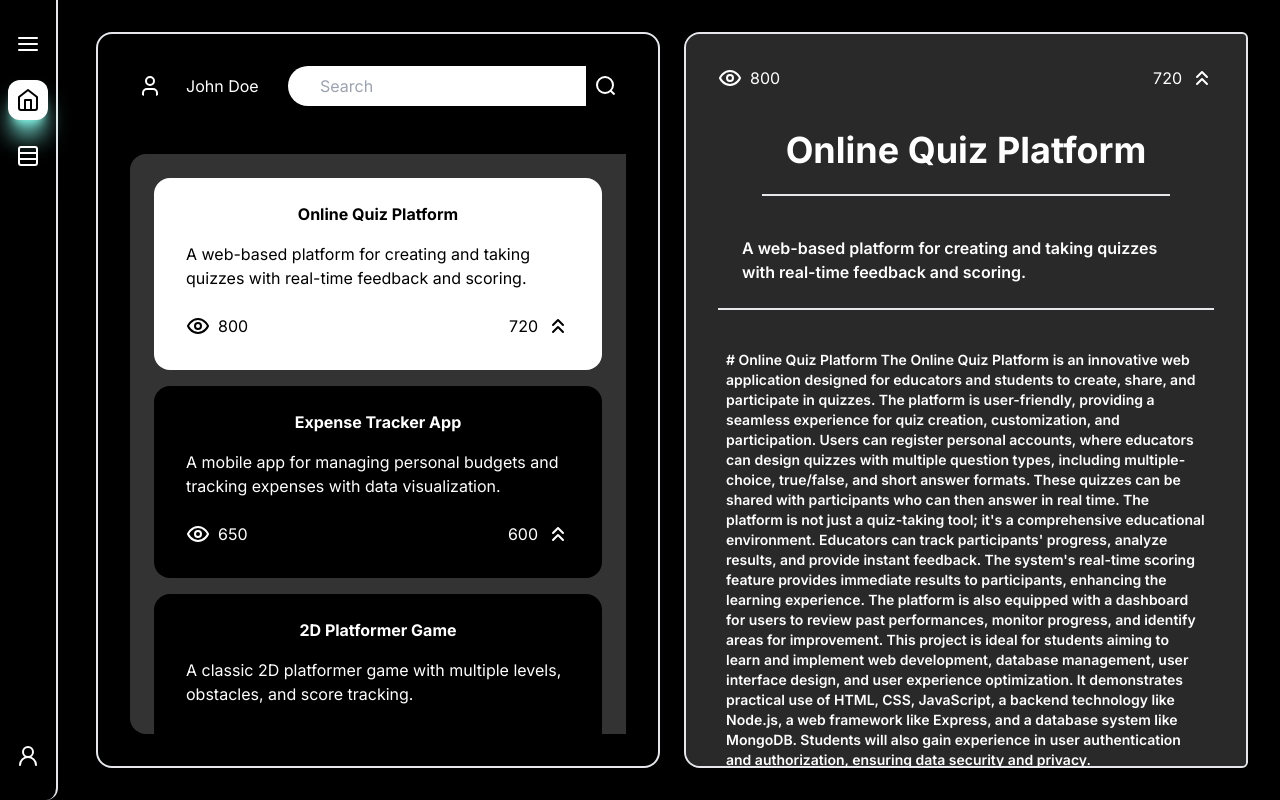
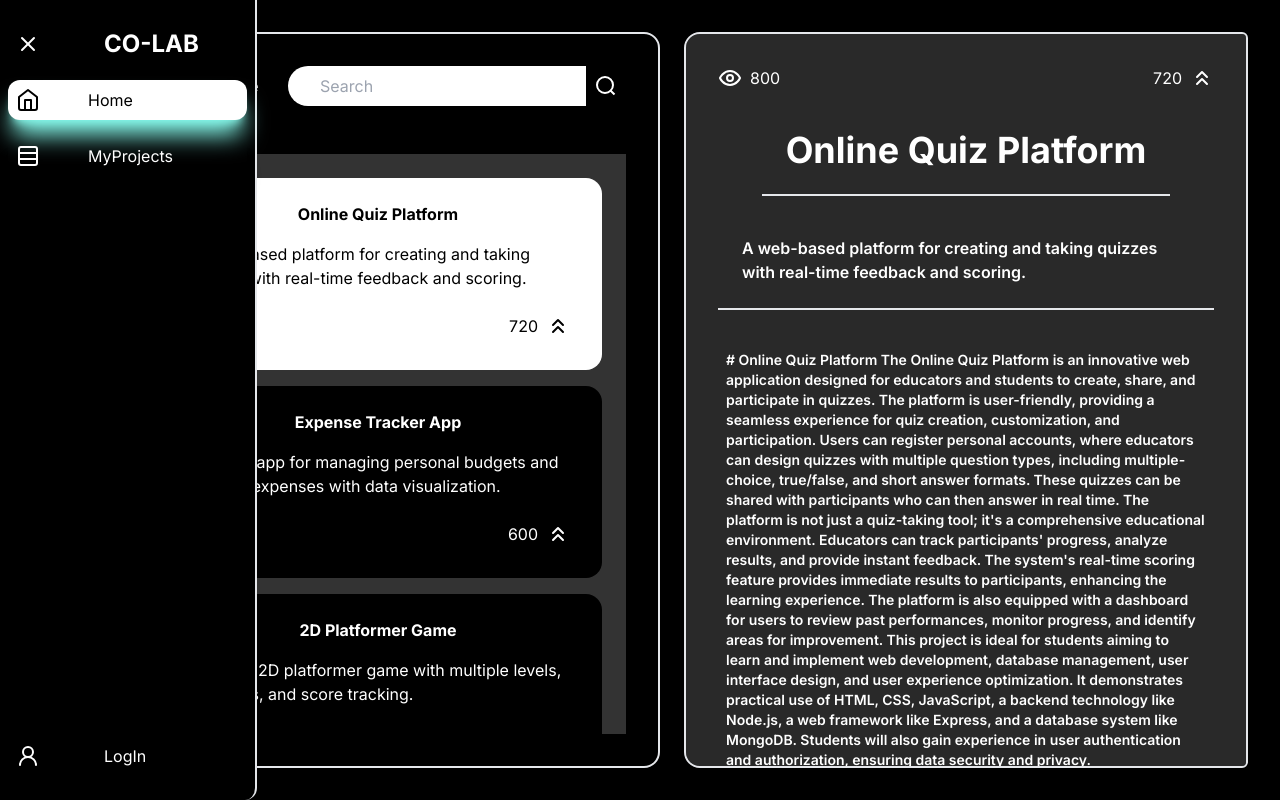
Before and after one commit to therealsunx/COLAB, a Next.js app in the folder colab/: page / in a window 1280 px wide. Built offline with nearby package versions, Linux system fonts and the light colour scheme; no server answers.

Commit message:
authentication added

```diff
--- a/colab/src/app/layout.js
+++ b/colab/src/app/layout.js
@@ -10,10 +10,11 @@ export const metadata = {
 }
 
 export default function RootLayout({ children }) {
+  const currentUser = null; //maybe implement cookies later on
   return (
     <html lang="en">
       <body className={`pl-16 ${inter.className}`}>
-        <SideBar />
+        <SideBar initialUser={currentUser} />
         {children}
       </body>
     </html>
--- a/colab/src/app/login/page.js
+++ b/colab/src/app/login/page.js
@@ -1,4 +1,5 @@
 'use client';
+import { signInWithGoogle, signOut, onAuthStateChanged } from "@/src/firebase/auth";
 import { useState } from "react";
 import Link from "next/link";
 import { inputs, buttons } from "@/src/misc/styles";
@@ -7,9 +8,15 @@ export default function Login() {
     const [logData, setLogData] = useState({ userid: '', password: '' });
 
 
-    const handleLogIn = () => {
+    const handleLogIn = (e) => {
+        e.preventDefault();
+        signInWithGoogle();
+    };
 
-    };
+    const handleLogOut = e => {
+        e.preventDefault();
+        signOut();
+    }
 
     const forgetPassword = () => {
 
--- a/colab/src/components/SideBar.jsx
+++ b/colab/src/components/SideBar.jsx
@@ -1,14 +1,55 @@
 'use client';
 
-import { AlignJustify, UserRound, X } from "lucide-react";
-import { useState } from "react";
+import { AlignJustify, LogOut, UserRound, X } from "lucide-react";
+import { useState, useEffect } from "react";
 import { buttons } from "../misc/styles";
 import { pages } from "../misc/constants";
 import Link from "next/link";
-import { useParams, usePathname } from "next/navigation";
+import { useParams, usePathname, useRouter } from "next/navigation";
+import { signInWithGoogle, signOut, onAuthStateChanged } from "@/src/firebase/auth";
 
-const SideBar = () => {
-    const [expand, setExpand] = useState(false);
+
+function useUserSession(initialUser) {
+    // The initialUser comes from the server through a server component
+    const [user, setUser] = useState(initialUser);
+    const router = useRouter();
+
+    useEffect(() => {
+        const unsubscribe = onAuthStateChanged(authUser => {
+            setUser(authUser);
+        });
+        return () => {
+            unsubscribe();
+        };
+    }, []);
+
+    useEffect(() => {
+        onAuthStateChanged(authUser => {
+            if (user === undefined) return;
+            if (user?.email !== authUser?.email) {
+                router.refresh();
+            }
+        });
+    }, [user]);
+
+    return user;
+}
+
+const SideBar = ({ initialUser }) => {
+    const user = useUserSession(initialUser);
+    console.log(user);
+
+    const handleLogIn = async (e) => {
+        e.preventDefault();
+        signInWithGoogle();
+    };
+
+    const handleLogOut = async e => {
+        e.preventDefault();
+        signOut();
+    }
+
+    const [expand, setExpand] = useState(true);
     const params = useParams();
     const path = usePathname();
 
@@ -46,10 +87,10 @@ const SideBar = () => {
                         (projectView || i < 2) && <NavBtn key={i} title={title} data={data} active={cmpCurPath(data.link)} />))}
                 </div>
 
-                <Link href="/login" className={`flex gap-4 p-2 mb-4 ${buttons.bulb}`}>
-                    <UserRound />
-                    {expand && <p className="px-12">LogIn/SignUp</p>}
-                </Link>
+                <div className={`flex gap-4 p-2 mb-4 ${buttons.bulb}`} onClick={user ? handleLogOut : handleLogIn}>
+                    {user ? <LogOut /> : <UserRound />}
+                    {expand && <p className="px-12">{user ? user.displayName : "LogIn"}</p>}
+                </div>
             </div>
         </div>
     )
--- a/colab/src/firebase/auth.js
+++ b/colab/src/firebase/auth.js
@@ -7,13 +7,25 @@ import {
 import { auth } from "@/src/firebase/firebase";
 
 export function onAuthStateChanged(cb) {
-    return () => { };
+    return _onAuthStateChanged(auth, cb);
 }
 
 export async function signInWithGoogle() {
-    return;
+    let user = null;
+    const provider = new GoogleAuthProvider();
+
+    try {
+        await signInWithPopup(auth, provider).then(res => user = res.user);
+    } catch (error) {
+        console.error("Error signing in with Google", error);
+    }
+    return user;
 }
 
 export async function signOut() {
-    return;
+    try {
+        return auth.signOut();
+    } catch (error) {
+        console.error("Error signing out with Google", error);
+    }
 }
--- a/colab/src/firebase/firebase.js
+++ b/colab/src/firebase/firebase.js
@@ -1,6 +1,6 @@
 
 import { initializeApp, getApps } from "firebase/app";
-import { getAuth, signInWithCustomToken } from "firebase/auth";
+import { browserLocalPersistence, getAuth, setPersistence, signInWithCustomToken } from "firebase/auth";
 import { getFirestore } from "firebase/firestore";
 import { getStorage } from "firebase/storage";
 
@@ -19,81 +19,4 @@ export const auth = getAuth(firebaseApp);
 export const db = getFirestore(firebaseApp);
 export const storage = getStorage(firebaseApp);
 
-export async function getAuthenticatedAppForUser(session = null) {
-
-
-    if (typeof window !== "undefined") {
-        console.log("client: ", firebaseApp);
-        return { app: firebaseApp, user: auth.currentUser.toJSON() };
-    }
-
-    const { initializeApp: initializeAdminApp, getApps: getAdminApps } = await import("firebase-admin/app");
-
-    const { getAuth: getAdminAuth } = await import("firebase-admin/auth");
-
-    const { credential } = await import("firebase-admin");
-
-    const ADMIN_APP_NAME = "firebase-frameworks";
-    const adminApp =
-        getAdminApps().find((it) => it.name === ADMIN_APP_NAME) ||
-        initializeAdminApp({
-            credential: credential.applicationDefault(),
-        }, ADMIN_APP_NAME);
-
-    const adminAuth = getAdminAuth(adminApp);
-    const noSessionReturn = { app: null, currentUser: null };
-
-
-    if (!session) {
-        // if no session cookie was passed, try to get from next/headers for app router
-        session = await getAppRouterSession();
-
-        if (!session) return noSessionReturn;
-    }
-
-    const decodedIdToken = await adminAuth.verifySessionCookie(session);
-
-    const app = initializeAuthenticatedApp(decodedIdToken.uid)
-    const auth = getAuth(app)
-
-    // handle revoked tokens
-    const isRevoked = !(await adminAuth
-        .verifySessionCookie(session, true)
-        .catch((e) => console.error(e.message)));
-    if (isRevoked) return noSessionReturn;
-
-    // authenticate with custom token
-    if (auth.currentUser?.uid !== decodedIdToken.uid) {
-        // TODO(jamesdaniels) get custom claims
-        const customToken = await adminAuth
-            .createCustomToken(decodedIdToken.uid)
-            .catch((e) => console.error(e.message));
-
-        if (!customToken) return noSessionReturn;
-
-        await signInWithCustomToken(auth, customToken);
-    }
-    console.log("server: ", app);
-    return { app, currentUser: auth.currentUser };
-}
-
-async function getAppRouterSession() {
-    // dynamically import to prevent import errors in pages router
-    const { cookies } = await import("next/headers");
-
-    try {
-        return cookies().get("__session")?.value;
-    } catch (error) {
-        // cookies() throws when called from pages router
-        return undefined;
-    }
-}
-
-function initializeAuthenticatedApp(uid) {
-    const random = Math.random().toString(36).split(".")[1];
-    const appName = `authenticated-context:${uid}:${random}`;
-
-    const app = initializeApp(firebaseConfig, appName);
-
-    return app;
-}
+setPersistence(auth, browserLocalPersistence);
```
Also changed, not shown: colab/package.json (line endings or trailing spaces).
